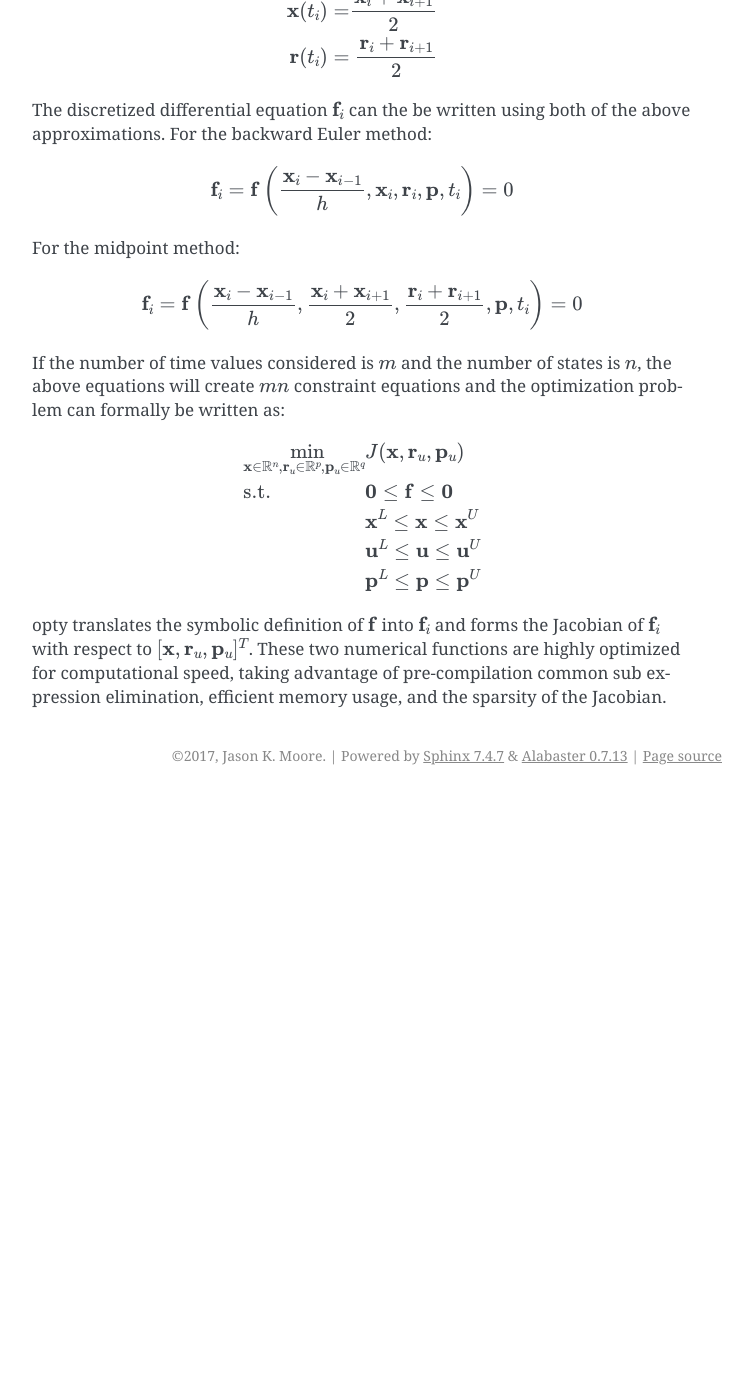
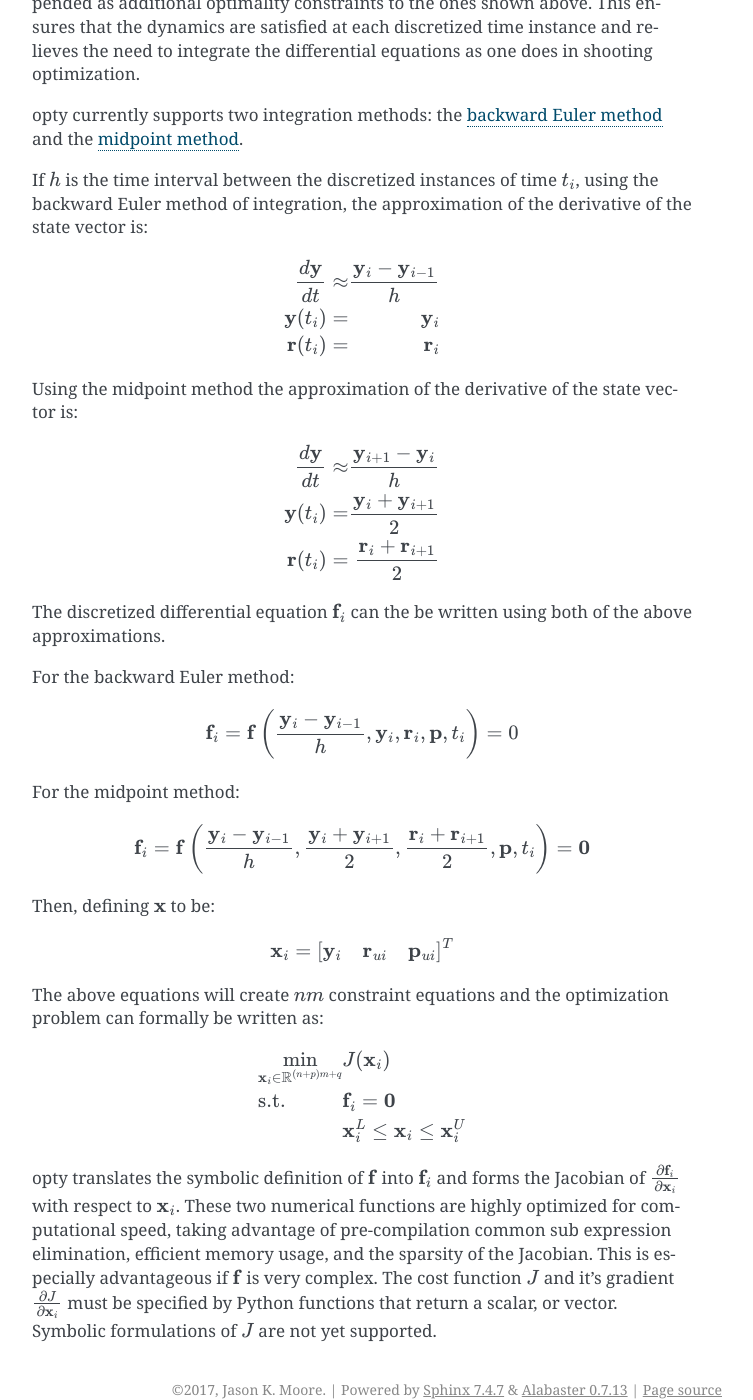
Before and after one commit to csu-hmc/opty, a Sphinx documentation site: the page built from docs/theory.rst, in a window 1280 px wide and 1400 px high, scrolled down 1507 px. Shown: the whole window, without its empty margins (388-1141 px from the left). Built offline with Sphinx 7.4.7, drawn with Linux system fonts in a browser that asks for light colours; pages that are not in the unit, such as notebooks, are missing from menus; before the commit the page ends 2302 px from its top, so only the background shows below that; some of the changed text lies outside the part shown.

Commit message:
Updated theory wrt to Ton's comments.

```diff
--- a/docs/theory.rst
+++ b/docs/theory.rst
@@ -6,34 +6,67 @@ Given at a set of continuous differential equations in time in implicit form:
 
 .. math::
 
-   \mathbf{f}(\dot{\mathbf{x}}(t), \mathbf{x}(t), \mathbf{r}(t), \mathbf{p}, t) = \mathbf{0}
+   \mathbf{f}(\dot{\mathbf{y}}(t), \mathbf{y}(t), \mathbf{r}(t), \mathbf{p}, t) = \mathbf{0}
 
 where:
 
-- :math:`\mathbf{x}` is the state vector
-- :math:`\mathbf{r}` is the vector of specified inputs
-- :math:`\mathbf{p}` is the vector of constant parameters
-- :math:`t` is time
+- :math:`t` is continuous time
+- :math:`\mathbf{y}(t) \in \mathbb{R}^n` the state vector at time
+  :math:`t`
+- :math:`\mathbf{r}(t) \in \mathbb{R}^p` is the vector of specified
+  inputs at time :math:`t`
+- :math:`\mathbf{p}(t) \in \mathbb{R}^q` is the vector of constant parameters
 
-one can then break up :math:`\mathbf{r}` and :math:`\mathbf{p}` into known $k$
-and unknown $u$ quantities:
+From here on out, :math:`(t)` will be dropped for convenience.
+
+In opty, you would define these equations as a SymPy column matrix that
+contains SymPy expressions. For example, a simple compound pendulum is
+described by the first order ordinary differential equations:
 
 .. math::
 
-   \mathbf{r}(t) = \left[ \mathbf{r}_k(t) \quad \mathbf{r}_u(t) \right]^T
+   \begin{bmatrix}
+   \dot{\theta} - \omega\\
+   I \dot{\omega} + mgl\sin\theta - T
+   \end{bmatrix}
+   = \mathbf{0}
+
+In SymPy, this would look like:
+
+.. code:: pycon
+
+   >>> I, m, g, l, t = symbols('I, m, g, l, t')
+   >>> theta, omega, T = symbols('theta, omega, T', cls=Function)
+   >>> f = Matrix([theta(t).diff() - omega(t),
+   ...             I*omega(t).diff() + m*g*l*sin(theta(t)) - T(t)])
+
+One can then break up :math:`\mathbf{r}` and :math:`\mathbf{p}` into known,
+:math:`k`, and unknown, :math:`u`, quantities.
+
+.. math::
+
+   \mathbf{r} = \left[ \mathbf{r}_k \quad \mathbf{r}_u \right]^T
 
    \mathbf{p} = \left[ \mathbf{p}_k \quad \mathbf{p}_u \right]^T
 
-Then there are optimal state trajectories :math:`\mathbf{x}`, optimal input
+Then there are optimal state trajectories :math:`\mathbf{y}`, optimal input
 trajectories :math:`\mathbf{r}_u` and optimal parameter values
-:math:`\mathbf{p}_u` if some cost function, :math:`J(\mathbf{x}, \mathbf{r}_u,
-\mathbf{p})` is specified and any optional constraints on these variables in
-the form of:
+:math:`\mathbf{p}_u` if some cost function, :math:`J(\mathbf{y}, \mathbf{r}_u,
+\mathbf{p}_u)` is specified, for example, the integral of a cost rate :math:`L`
+with respect to time:
 
 .. math::
 
-   \mathbf{x}^L \leq \mathbf{x} \leq \mathbf{x}^U \\
-   \mathbf{u}^L \leq \mathbf{u} \leq \mathbf{u}^U \\
+   J(\mathbf{y}, \mathbf{r}_u, \mathbf{p}_u) =
+   \int L(\mathbf{x}(t), \mathbf{r}(t), \mathbf{p}) dt
+
+Additionally, any optional constraints on these variables can be specified the
+form of:
+
+.. math::
+
+   \mathbf{y}^L \leq \mathbf{y} \leq \mathbf{y}^U \\
+   \mathbf{r}^L \leq \mathbf{r} \leq \mathbf{r}^U \\
    \mathbf{p}^L \leq \mathbf{p} \leq \mathbf{p}^U
 
 Constraints are commonly:
@@ -72,8 +105,8 @@ of the derivative of the state vector is:
 
 .. math::
 
-   \frac{d\mathbf{x}}{dt} & \approx & \frac{\mathbf{x}_i - \mathbf{x}_{i-1}}{h} \\
-   \mathbf{x}(t_i) & = & \mathbf{x}_i \\
+   \frac{d\mathbf{y}}{dt} & \approx & \frac{\mathbf{y}_i - \mathbf{y}_{i-1}}{h} \\
+   \mathbf{y}(t_i) & = & \mathbf{y}_i \\
    \mathbf{r}(t_i) & = & \mathbf{r}_i
 
 Using the midpoint method the approximation of the derivative of the state
@@ -81,47 +114,55 @@ vector is:
 
 .. math::
 
-   \frac{d\mathbf{x}}{dt} & \approx & \frac{\mathbf{x}_{i+1} - \mathbf{x}_{i}}{h} \\
-   \mathbf{x}(t_i) & = & \frac{\mathbf{x}_i + \mathbf{x}_{i+1}}{2} \\
+   \frac{d\mathbf{y}}{dt} & \approx & \frac{\mathbf{y}_{i+1} - \mathbf{y}_{i}}{h} \\
+   \mathbf{y}(t_i) & = & \frac{\mathbf{y}_i + \mathbf{y}_{i+1}}{2} \\
    \mathbf{r}(t_i) & = & \frac{\mathbf{r}_i + \mathbf{r}_{i+1}}{2}
 
 The discretized differential equation :math:`\mathbf{f}_i` can the be written
-using both of the above approximations. For the backward Euler method:
+using both of the above approximations.
+
+For the backward Euler method:
 
 .. math::
 
-   \mathbf{f}_i = \mathbf{f}\left(\frac{\mathbf{x}_i - \mathbf{x}_{i-1}}{h},
-                                  \mathbf{x}_i, \mathbf{r}_i, \mathbf{p}, t_i\right) = 0
+   \mathbf{f}_i = \mathbf{f}\left(\frac{\mathbf{y}_i - \mathbf{y}_{i-1}}{h},
+                                  \mathbf{y}_i, \mathbf{r}_i, \mathbf{p}, t_i\right) = 0
 
 For the midpoint method:
 
 .. math::
 
-   \mathbf{f}_i = \mathbf{f}\left(\frac{\mathbf{x}_i - \mathbf{x}_{i-1}}{h},
-                                  \frac{\mathbf{x}_i + \mathbf{x}_{i+1}}{2},
+   \mathbf{f}_i = \mathbf{f}\left(\frac{\mathbf{y}_i - \mathbf{y}_{i-1}}{h},
+                                  \frac{\mathbf{y}_i + \mathbf{y}_{i+1}}{2},
                                   \frac{\mathbf{r}_i + \mathbf{r}_{i+1}}{2},
-                                  \mathbf{p}, t_i\right) = 0
+                                  \mathbf{p}, t_i\right) = \mathbf{0}
 
-If the number of time values considered is :math:`m` and the number of states
-is :math:`n`, the above equations will create :math:`mn` constraint equations
-and the optimization problem can formally be written as:
+Then, defining :math:`\mathbf{x}` to be:
 
 .. math::
 
-   & \underset{\mathbf{x} \in \mathbb{R}^n,
-               \mathbf{r}_u \in \mathbb{R}^p,
-               \mathbf{p}_u \in \mathbb{R}^q}
+   \mathbf{x}_i = [\mathbf{y}_i \quad \mathbf{r}_{ui} \quad \mathbf{p}_{ui}]^T
+
+
+The above equations will create :math:`nm` constraint equations and the
+optimization problem can formally be written as:
+
+.. math::
+
+   & \underset{\mathbf{x}_i \in \mathbb{R}^{(n + p)m + q}}
               {\text{min}}
-   & & J(\mathbf{x}, \mathbf{r}_u, \mathbf{p}_u) \\
+   & & J(\mathbf{x}_i) \\
    & \text{s.t.}
-   & & \mathbf{0} \leq \mathbf{f} \leq \mathbf{0} \\
-   & & & \mathbf{x}^L \leq \mathbf{x} \leq \mathbf{x}^U \\
-   & & & \mathbf{u}^L \leq \mathbf{u} \leq \mathbf{u}^U \\
-   & & & \mathbf{p}^L \leq \mathbf{p} \leq \mathbf{p}^U
+   & & \mathbf{f}_i = \mathbf{0} \\
+   & & & \mathbf{x}_i^L \leq \mathbf{x}_i \leq \mathbf{x}_i^U
 
 opty translates the symbolic definition of :math:`\mathbf{f}` into
-:math:`\mathbf{f}_i` and forms the Jacobian of :math:`\mathbf{f}_i` with
-respect to :math:`[\mathbf{x},\mathbf{r}_u,\mathbf{p}_u]^T`. These two
-numerical functions are highly optimized for computational speed, taking
-advantage of pre-compilation common sub expression elimination, efficient
-memory usage, and the sparsity of the Jacobian.
+:math:`\mathbf{f}_i` and forms the Jacobian of
+:math:`\frac{\partial\mathbf{f}_i}{\partial\mathbf{x}_i}` with respect to
+:math:`\mathbf{x}_i`. These two numerical functions are highly optimized for
+computational speed, taking advantage of pre-compilation common sub expression
+elimination, efficient memory usage, and the sparsity of the Jacobian. This is
+especially advantageous if :math:`\mathbf{f}` is very complex. The cost
+function :math:`J` and it's gradient :math:`\frac{\partial J}{\partial
+\mathbf{x}_i}` must be specified by Python functions that return a scalar, or
+vector. Symbolic formulations of :math:`J` are not yet supported.
```
